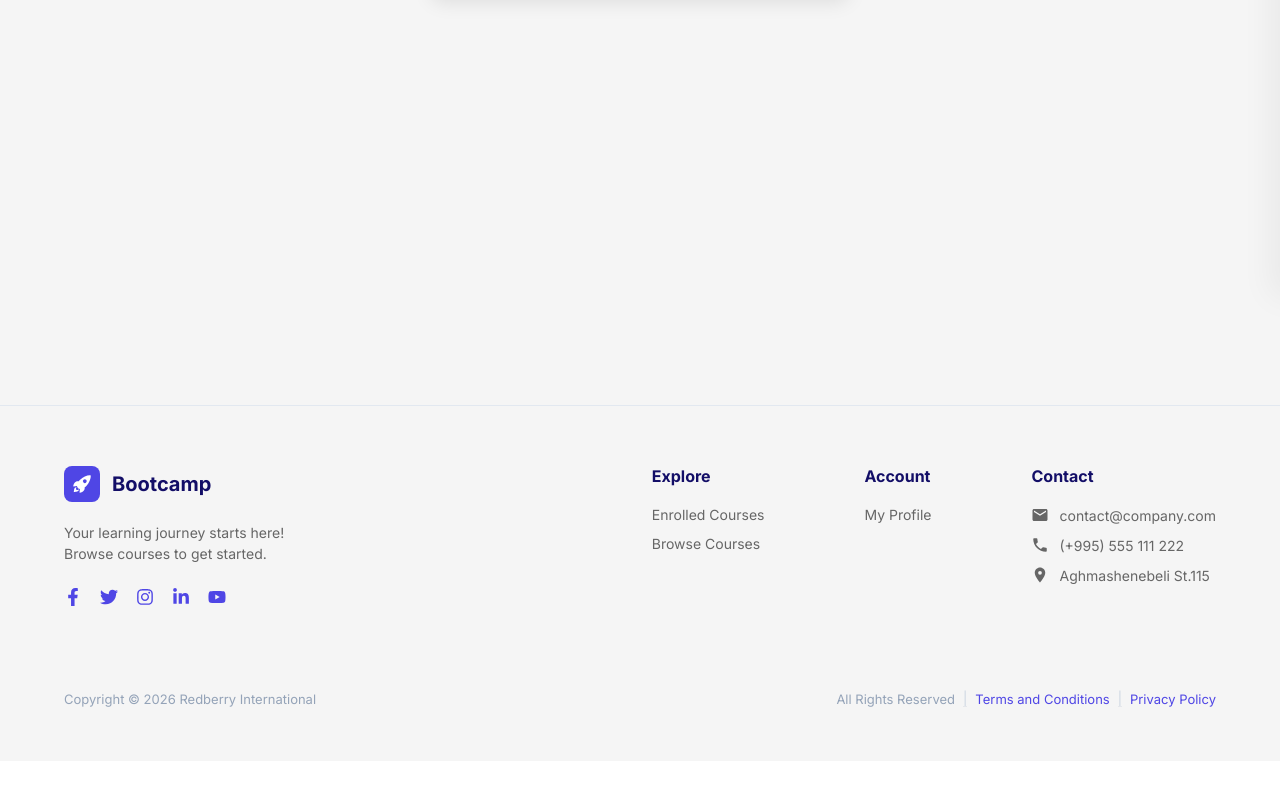
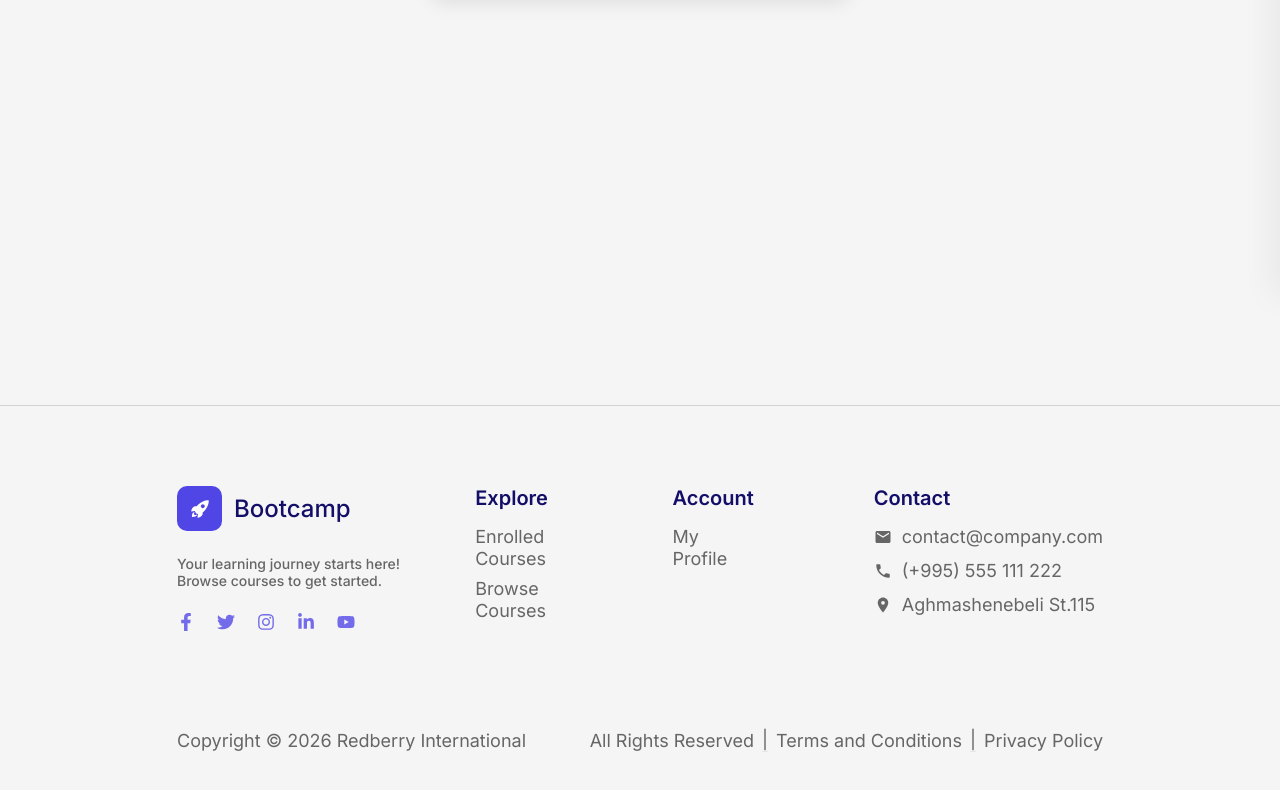
Before and after one commit to ShotikoLabadze/redberry, a React (Vite) app in the folder redberry/: page / in a window 1280 px wide. Shown: the part 503-1293 px from the top of the page. Before the commit the page ends 1264 px from the top, so only its background shows below. Built offline with nearby package versions, Linux system fonts and the light colour scheme; no server answers.

Commit message:
feat: refine styling and link navigation

```diff
--- a/redberry/src/App.tsx
+++ b/redberry/src/App.tsx
@@ -140,7 +140,12 @@ function App() {
         )}
       </Modal>
 
-      <Footer />
+      <Footer
+        isLoggedIn={isLoggedIn}
+        onLoginClick={() => openModal("login")}
+        onProfileClick={() => openModal("profile")}
+        onEnrolledClick={() => setIsSidebarOpen(true)}
+      />
     </BrowserRouter>
   );
 }
--- a/redberry/src/layout/Footer.css
+++ b/redberry/src/layout/Footer.css
@@ -1,73 +1,97 @@
 .footer {
+  box-sizing: border-box;
+  display: flex;
+  flex-direction: column;
+  justify-content: center;
+  align-items: center;
+  padding: 0 177px;
+  width: 100%;
+  min-height: 334px;
   background-color: #f5f5f5;
-  border-top: 1px solid #e2e8f0;
-  padding: 60px 0 30px 0;
+  border-top: 1px solid #d1d1d1;
   font-family: "Inter", sans-serif;
-  margin-top: auto;
 }
 
 .footer-container {
-  max-width: 1200px;
-  margin: 0 auto;
-  padding: 0 24px;
+  display: flex;
+  flex-direction: column;
+  align-items: flex-start;
+  padding: 80px 0 20px;
+  gap: 74px;
+  width: 100%;
+  max-width: 1566px;
 }
 
 .footer-main {
   display: flex;
+  flex-direction: row;
   justify-content: space-between;
-  margin-bottom: 60px;
-  flex-wrap: wrap;
+  align-items: flex-start;
+  width: 100%;
+  gap: 20px;
+}
+
+.footer-brand {
+  display: flex;
+  flex-direction: column;
+  align-items: flex-start;
+  gap: 24px;
+  width: 310.36px;
 }
 
 .brand-logo {
   display: flex;
+  flex-direction: row;
   align-items: center;
   gap: 12px;
-  margin-bottom: 20px;
 }
 
 .logo-box {
-  background-color: #4f46e5;
-  width: 36px;
-  height: 36px;
-  border-radius: 8px;
+  background: #4f46e5;
+  width: 45px;
+  height: 45px;
+  border-radius: 10px;
   display: flex;
+  justify-content: center;
   align-items: center;
-  justify-content: center;
 }
 
 .brand-name {
-  font-size: 20px;
-  font-weight: 700;
+  font-weight: 500;
+  font-size: 24px;
+  line-height: 29px;
   color: #130e67;
 }
 
 .brand-text {
+  font-weight: 500;
   font-size: 14px;
-  color: #666666;
-  line-height: 1.5;
-  margin-bottom: 24px;
-  text-align: left;
+  line-height: 17px;
+  color: #130e67;
+  margin: 0;
 }
 
 .social-links {
   display: flex;
-  gap: 18px;
-  color: #4f46e5;
+  flex-direction: row;
+  align-items: center;
+  gap: 22px;
+  color: #736bea;
 }
 
 .social-links svg {
   cursor: pointer;
-  transition: transform 0.2s;
+  transition: opacity 0.2s;
 }
 
 .social-links svg:hover {
-  transform: translateY(-2px);
+  opacity: 0.8;
 }
 
 .footer-nav {
   display: flex;
-  gap: 100px;
+  flex-direction: row;
+  gap: 120px;
 }
 
 .nav-col {
@@ -77,35 +101,60 @@
 }
 
 .nav-col h4 {
-  font-size: 16px;
-  font-weight: 700;
+  font-weight: 600;
+  font-size: 20px;
+  line-height: 24px;
   color: #130e67;
-  margin-bottom: 20px;
-  text-align: left;
+  margin: 0 0 16px 0;
 }
 
-.nav-col a,
+.footer-link-btn {
+  background: none;
+  border: none;
+  padding: 0;
+  margin: 0 0 8px 0;
+  font-family: "Inter", sans-serif;
+  font-weight: 400;
+  font-size: 18px;
+  line-height: 22px;
+  color: #666666;
+  text-decoration: none;
+  cursor: pointer;
+  display: flex;
+  align-items: center;
+  text-align: left;
+  transition: color 0.2s;
+}
+
+.footer-link-btn:hover {
+  color: #4f46e5;
+}
+
 .contact-item {
+  font-weight: 400;
+  font-size: 18px;
+  line-height: 22px;
+  color: #666666;
   display: flex;
   align-items: center;
   gap: 10px;
-  font-size: 14px;
-  color: #666666;
-  text-decoration: none;
   margin-bottom: 12px;
-  text-align: left;
 }
 
-.nav-col a:hover {
-  color: #4f46e5;
+.contact-item svg {
+  color: #666666;
+  flex-shrink: 0;
 }
 
 .footer-bottom {
   display: flex;
   justify-content: space-between;
   align-items: center;
-  font-size: 13px;
-  color: #94a3b8;
+  width: 100%;
+  font-weight: 400;
+  font-size: 18px;
+  line-height: 22px;
+  color: #666666;
 }
 
 .bottom-right {
@@ -115,17 +164,33 @@
 }
 
 .bottom-right a {
-  color: #4f46e5;
+  color: #666666;
   text-decoration: none;
 }
 
-.divider {
-  color: #cbd5e1;
+.bottom-right a:hover {
+  text-decoration: underline;
 }
 
-@media (max-width: 768px) {
+@media (max-width: 1024px) {
+  .footer {
+    padding: 0 40px;
+  }
+  .footer-container {
+    padding: 60px 0 20px;
+    gap: 40px;
+  }
+  .footer-main {
+    flex-direction: column;
+    gap: 48px;
+  }
   .footer-nav {
-    gap: 40px;
+    gap: 60px;
+    flex-wrap: wrap;
+  }
+  .footer-bottom {
     flex-direction: column;
+    gap: 16px;
+    text-align: center;
   }
 }
--- a/redberry/src/layout/Footer.tsx
+++ b/redberry/src/layout/Footer.tsx
@@ -8,9 +8,22 @@ import {
 } from "react-icons/fa";
 import { IoRocketSharp } from "react-icons/io5";
 import { MdEmail, MdLocationOn, MdPhone } from "react-icons/md";
+import { Link } from "react-router-dom";
 import "./Footer.css";
 
-const Footer: React.FC = () => {
+interface FooterProps {
+  onProfileClick: () => void;
+  onEnrolledClick: () => void;
+  isLoggedIn: boolean;
+  onLoginClick: () => void;
+}
+
+const Footer: React.FC<FooterProps> = ({
+  onProfileClick,
+  onEnrolledClick,
+  isLoggedIn,
+  onLoginClick,
+}) => {
   const currentYear = new Date().getFullYear();
 
   return (
@@ -41,13 +54,30 @@ const Footer: React.FC = () => {
           <div className="footer-nav">
             <div className="nav-col">
               <h4>Explore</h4>
-              <a href="#">Enrolled Courses</a>
-              <a href="#">Browse Courses</a>
+
+              <button
+                className="footer-link-btn"
+                onClick={isLoggedIn ? onEnrolledClick : onLoginClick}
+              >
+                Enrolled Courses
+              </button>
+
+              <Link to="/catalog" className="footer-link-btn">
+                Browse Courses
+              </Link>
             </div>
+
             <div className="nav-col">
               <h4>Account</h4>
-              <a href="#">My Profile</a>
+
+              <button
+                className="footer-link-btn"
+                onClick={isLoggedIn ? onProfileClick : onLoginClick}
+              >
+                My Profile
+              </button>
             </div>
+
             <div className="nav-col">
               <h4>Contact</h4>
               <div className="contact-item">
```
